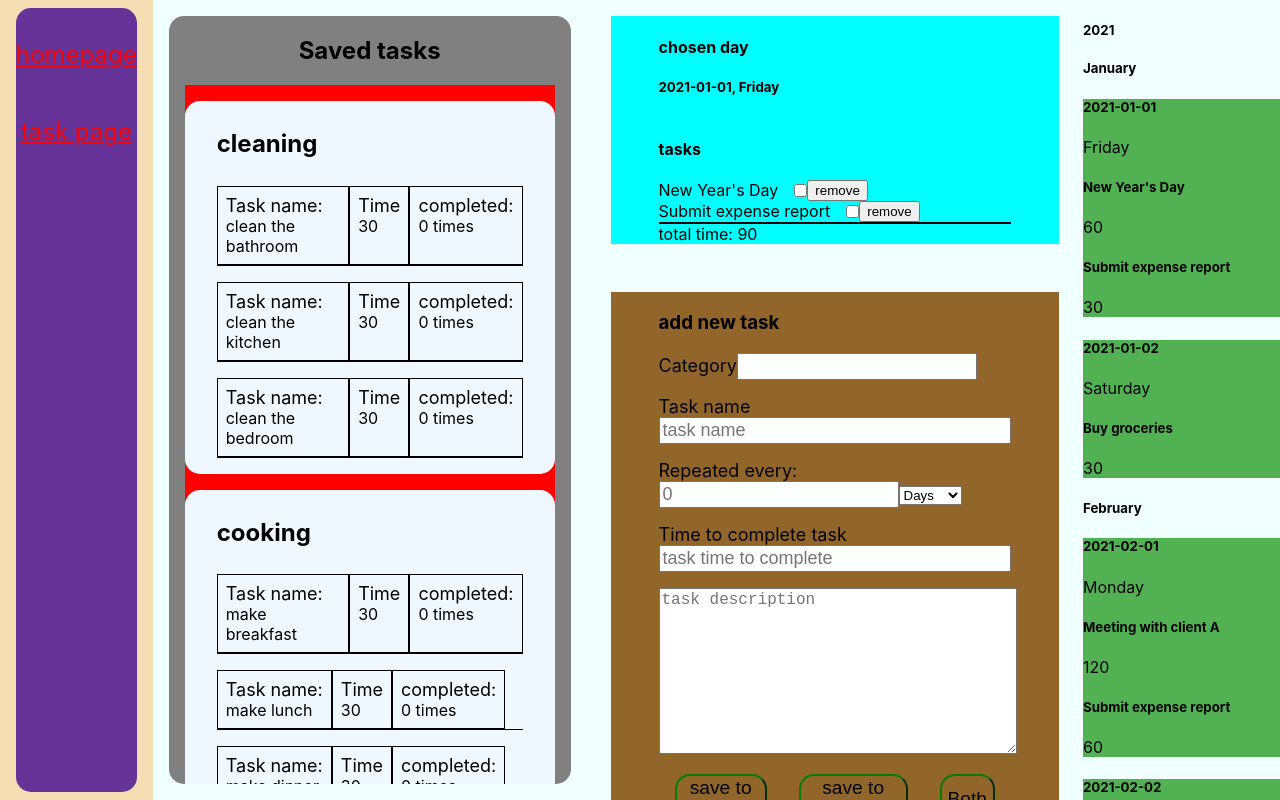
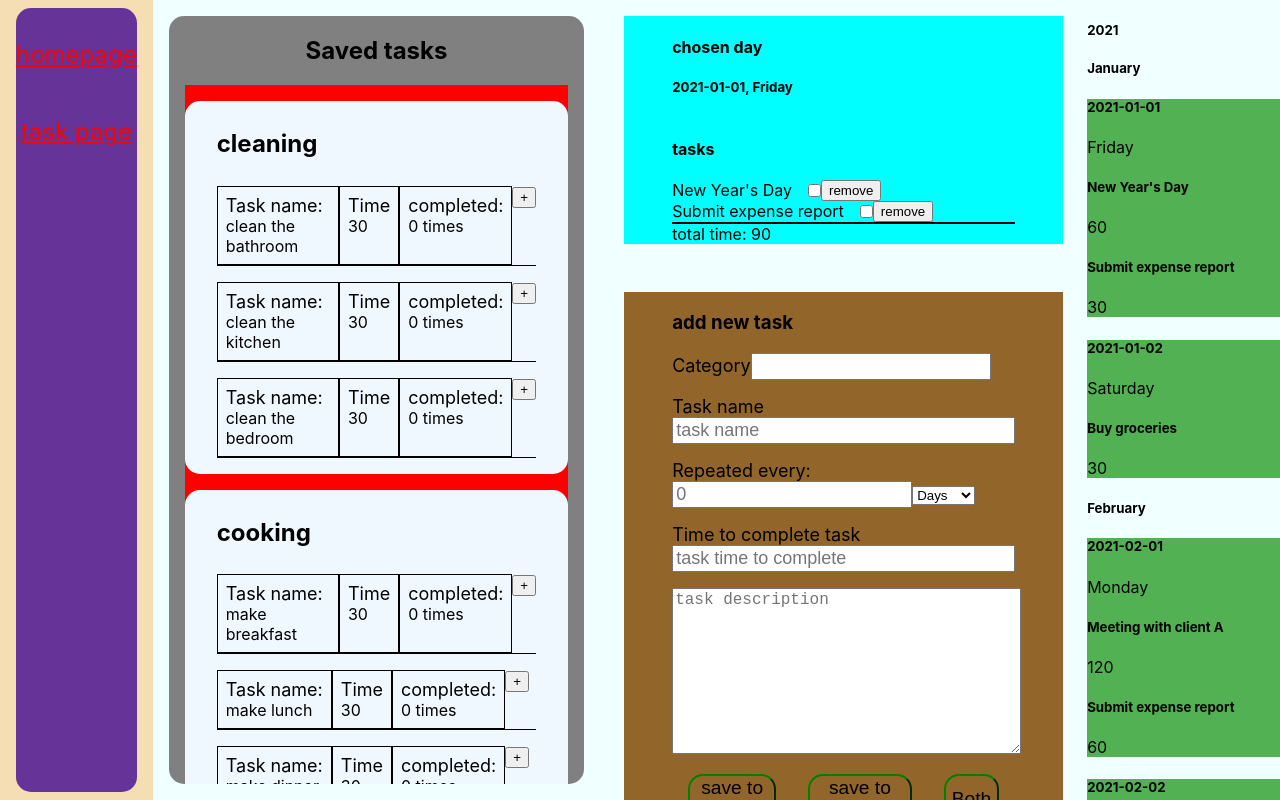
Before and after one commit to tobleroo/react-lifeorganizer, a React (Create React App) app: page /all-tasks in a window 1280 px wide. Shown: the top 800 px of the page. Built offline with nearby package versions, Linux system fonts and the light colour scheme.

Commit message:
ccan now add and remove tasks from selected day

```diff
--- a/src/pages/todoPage/AllTasksPage.jsx
+++ b/src/pages/todoPage/AllTasksPage.jsx
@@ -46,8 +46,9 @@ function AllTasksPage() {
   if (savedTasks.length > 0 && CalendarData.length > 0 && selectedDate) {
     return(
       <div className="AllComponentsBox">
-          <TasksBox allTasks={savedTasks}/>
-          <SelectedDate savedTasks={savedTasks} setSavedTasks={setSavedTasks} selectedDate={selectedDate} setSelectedDate={setSelectedDate}/>
+          <TasksBox allTasks={savedTasks} selectedDate={selectedDate} setSelectedDate={setSelectedDate}/>
+          <SelectedDate savedTasks={savedTasks} setSavedTasks={setSavedTasks} selectedDate={selectedDate} setSelectedDate={setSelectedDate}
+          CalendarData={CalendarData} setCalendarData={setCalendarData}/>
           <CalendarYearBox yearData={CalendarData} setSelectedDate={setSelectedDate}/>
       </div>
     )
--- a/src/pages/todoPage/components/ChosenDate.jsx
+++ b/src/pages/todoPage/components/ChosenDate.jsx
@@ -1,7 +1,7 @@
 
 import ChosenDateTask from "./ChosenDateTask"
 
-export default function ChosenDate({selectedDate, setSelectedDate}){
+export default function ChosenDate({selectedDate, setSelectedDate, CalendarData, setCalendarData}){
 
     function totalTime(){
         let totalTime = 0;
@@ -20,7 +20,8 @@ export default function ChosenDate({selectedDate, setSelectedDate}){
 
             <div className="chosenDateTasksBox">
                 <h4>tasks</h4>
-                <ChosenDateTask selectedDate={selectedDate} setSelectedDate={setSelectedDate}/>
+                <ChosenDateTask selectedDate={selectedDate} setSelectedDate={setSelectedDate}
+                CalendarData={CalendarData} setCalendarData={setCalendarData}/>
             </div>
 
             <div className="chosenDayNumbers">
--- a/src/pages/todoPage/components/ChosenDateTask.jsx
+++ b/src/pages/todoPage/components/ChosenDateTask.jsx
@@ -1,16 +1,29 @@
 
 
 
-export default function ChosenDateTask({ selectedDate, setSelectedDate }) {
+export default function ChosenDateTask({ selectedDate, setSelectedDate, CalendarData, setCalendarData }) {
 
 
     function removeOneTask(task){
-        //remove one task from tasks array
-        //create a dupplicate and remove the task from it
-        const newSelectedDate = { ...selectedDate };
-        const newTasks = newSelectedDate.tasks.filter(taskItem => taskItem.title !== task.title);
-        newSelectedDate.tasks = newTasks;
-        setSelectedDate(newSelectedDate);
+
+        const dateToUse = selectedDate.date;
+
+        //create dupplicate of calendarData
+        const calendarDataCopy = [...CalendarData];
+        //remove the task from the spepcific day
+        calendarDataCopy.forEach(year => {
+            year.months.forEach(month => {
+                month.days.forEach(day => {
+                    if(day.date === dateToUse){
+                        day.tasks = day.tasks.filter(taskToCheck => taskToCheck.title !== task.title);
+                        setSelectedDate(day);
+                        setCalendarData(calendarDataCopy);
+                    }
+                })
+            })
+        })
+
+        // console.log(dateToUse);
 
     }
 
--- a/src/pages/todoPage/components/SelectedDate.jsx
+++ b/src/pages/todoPage/components/SelectedDate.jsx
@@ -3,12 +3,13 @@ import ChosenDate from "./ChosenDate"
 import AddTasks from "./AddTasks"
 
 
-export  default function SelectedDate({savedTasks, setSavedTasks, selectedDate, setSelectedDate}){
+export  default function SelectedDate({savedTasks, setSavedTasks, selectedDate, setSelectedDate, CalendarData, setCalendarData}){
 
     return (
         <div className="middleBar">
 
-            <ChosenDate selectedDate={selectedDate} setSelectedDate={setSelectedDate}/>
+            <ChosenDate selectedDate={selectedDate} setSelectedDate={setSelectedDate}
+            CalendarData={CalendarData} setCalendarData={setCalendarData}/>
 
             <AddTasks savedTasks={savedTasks}
             setSavedTasks={setSavedTasks}
--- a/src/pages/todoPage/components/TaskCategory.jsx
+++ b/src/pages/todoPage/components/TaskCategory.jsx
@@ -1,7 +1,7 @@
 
 
 import TaskItem from "./TaskItem"
-export default function TaskCategory({allTasksData}){
+export default function TaskCategory({allTasksData, selectedDate, setSelectedDate}){
 
     return (
         <div className="taskCategoryBox">
@@ -12,7 +12,9 @@ export default function TaskCategory({allTasksData}){
                         <h2>{task.categoryName}</h2>
                         {task.tasks.length ? (
                             task.tasks.map((task, index) => (
-                            <TaskItem task={task} key={index}/>
+                            <TaskItem task={task} key={index}
+                            selectedDate={selectedDate}
+                            setSelectedDate={setSelectedDate}/>
                             )))
                             : (<h3>No tasks</h3>
                         )}
--- a/src/pages/todoPage/components/TaskItem.jsx
+++ b/src/pages/todoPage/components/TaskItem.jsx
@@ -1,7 +1,21 @@
 
 
 
-export default function TaskItem({task}){
+export default function TaskItem({task, selectedDate, setSelectedDate}){
+
+    function addToDay(){
+        const taskToDay = {
+            title: task.taskName,
+            timeToComplete: task.timeToComplete,
+            desc: task.taskDescription,
+            done: false
+        }
+
+        //set to selectedDay task list
+        const newSelectedDay = {...selectedDate};
+        newSelectedDay.tasks.push(taskToDay);
+        setSelectedDate(newSelectedDay);
+    }
 
 
     return (
@@ -18,6 +32,9 @@ export default function TaskItem({task}){
                 <label htmlFor="">completed:</label>
                 <p>{task.timeCompleted} times</p>
             </div>
+            <div className="addToSelectedDayBox">
+                <button id="taskToSelDayBtn" onClick={addToDay}>+</button>
+            </div>
         </div>
     )
 
--- a/src/pages/todoPage/components/TasksBox.jsx
+++ b/src/pages/todoPage/components/TasksBox.jsx
@@ -1,13 +1,15 @@
 
 import TaskCategory from "./TaskCategory"
 
-export default function TasksBox({allTasks}){
+export default function TasksBox({allTasks, selectedDate, setSelectedDate}){
 
     return (
         <div className="tasks-box">
             <h2>Saved tasks</h2>
 
-            <TaskCategory allTasksData={allTasks}/>
+            <TaskCategory allTasksData={allTasks}
+            selectedDate={selectedDate}
+            setSelectedDate={setSelectedDate}/>
 
         </div>
     )
```
